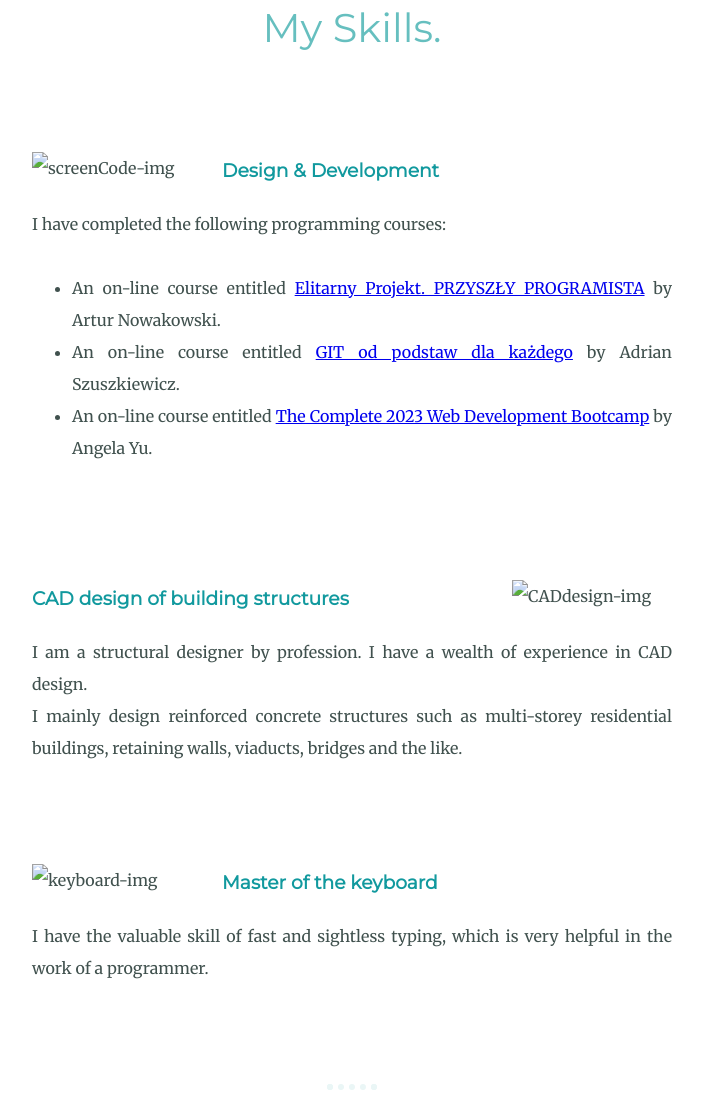
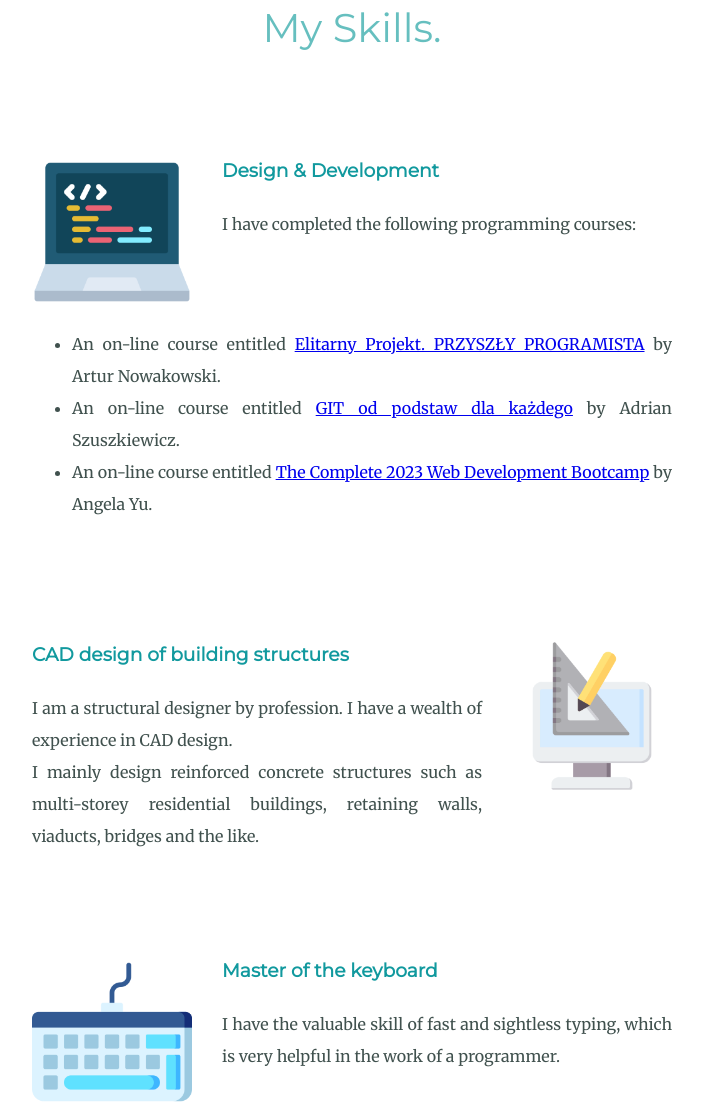
Before and after one commit to pawel-user/cv, a plain HTML site: page index.html in a window 1280 px wide. Shown: the part 1418-2533 px from the top of the page, without its empty margins (288-991 px from the left). Drawn offline with Linux system fonts and the light colour scheme.

Commit message:
Change file index.html
Change the path of attached images.

```diff
--- a/index.html
+++ b/index.html
@@ -35,7 +35,7 @@
         <div class="skills">
             <h2>My Skills.</h2>
             <div class="skill-row">
-                <img class="screen-img" src="images/screen-code2.png" alt="screenCode-img" />
+                <img class="screen-img" src="images/screen-code.png" alt="screenCode-img" />
                 <h3>Design & Development</h3>
                 <p>I have completed the following programming courses:
                 <ul class="course-listing">
@@ -52,7 +52,7 @@
                 </p>
             </div>
             <div class="skill-row">
-                <img class="cad-img" src="images/cad-design2.png" alt="CADdesign-img" />
+                <img class="cad-img" src="images/cad-design.png" alt="cad-desing-img" />
                 <h3>CAD design of building structures</h3>
                 <p>
                     I am a structural designer by profession. I have a wealth of experience in CAD design. <br> I mainly
@@ -61,7 +61,7 @@
                 </p>
             </div>
             <div class="skill-row">
-                <img class="keyboard-img" src="images/keyboard2.png" alt="keyboard-img" />
+                <img class="keyboard-img" src="images/keyboard.png" alt="keyboard-img" />
                 <h3>Master of the keyboard</h3>
                 <p>I have the valuable skill of fast and sightless typing, which is very helpful in the work of a
                     programmer.</p>
```
